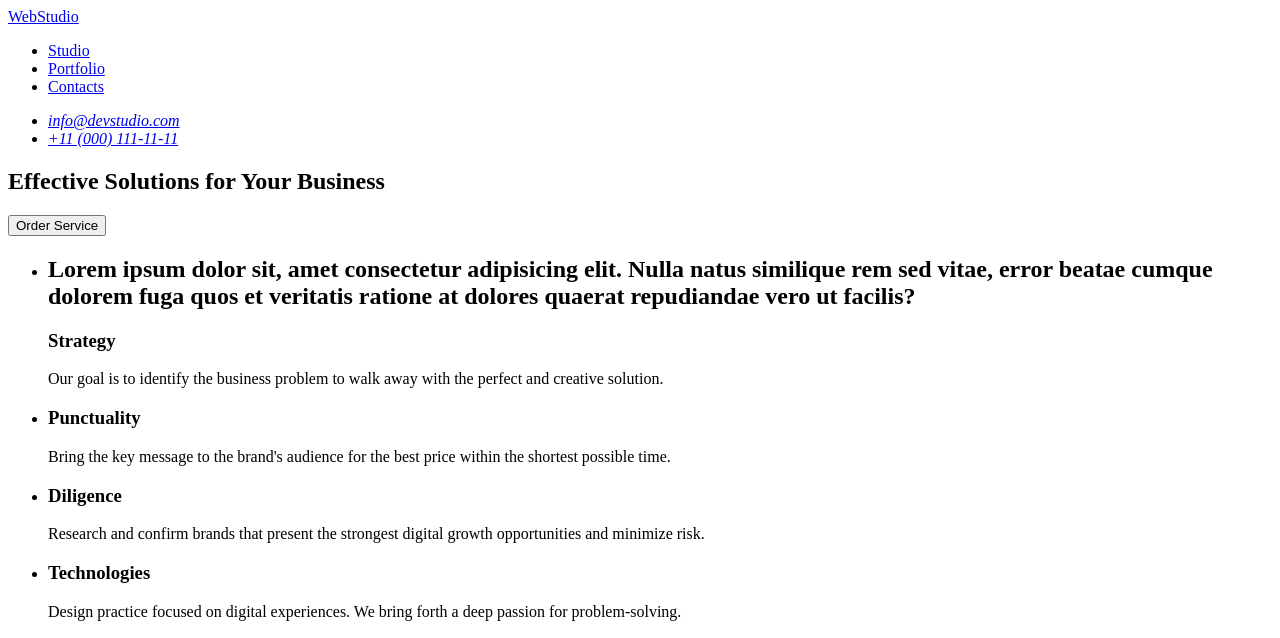
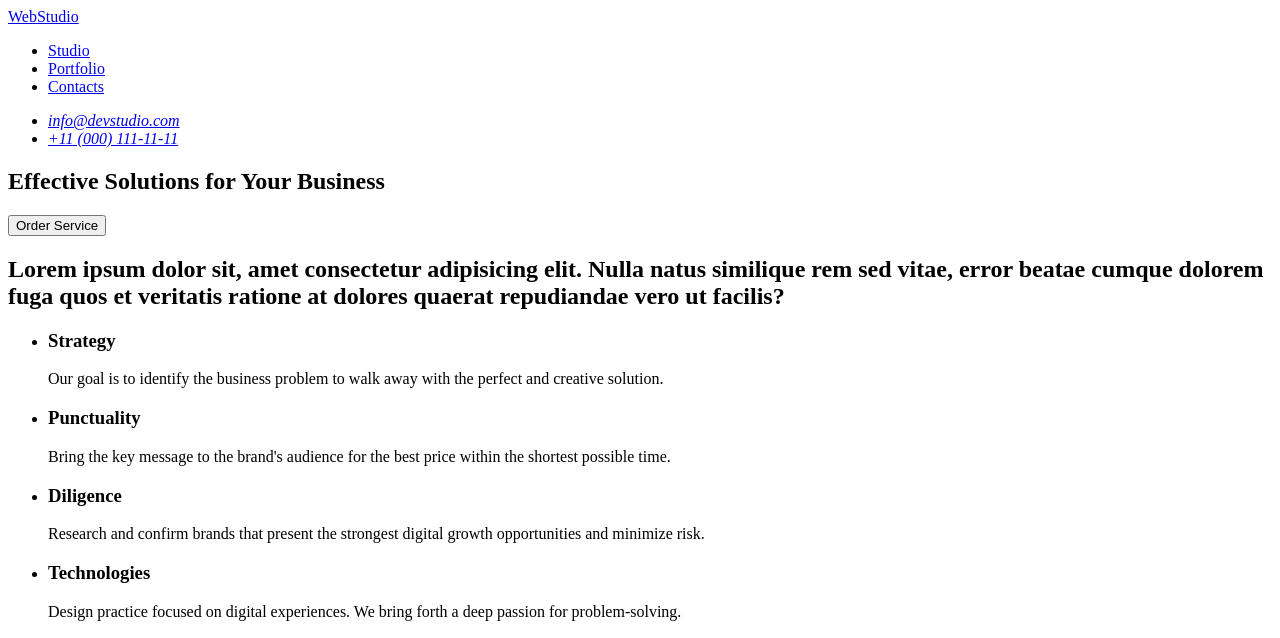
Before and after one commit to Kharisova-Anna/goit-markup-hw-01, a plain HTML site: page index.html in a window 1280 px wide. Shown: the top 638 px of the page. Drawn offline with Linux system fonts and the light colour scheme.

Commit message:
change index.html

```diff
--- a/index.html
+++ b/index.html
@@ -30,14 +30,13 @@
         <button type="button">Order Service</button>
       </section>
       <section>
+        <h2>
+          Lorem ipsum dolor sit, amet consectetur adipisicing elit. Nulla natus
+          similique rem sed vitae, error beatae cumque dolorem fuga quos et
+          veritatis ratione at dolores quaerat repudiandae vero ut facilis?
+        </h2>
         <ul>
           <li>
-            <h2>
-              Lorem ipsum dolor sit, amet consectetur adipisicing elit. Nulla
-              natus similique rem sed vitae, error beatae cumque dolorem fuga
-              quos et veritatis ratione at dolores quaerat repudiandae vero ut
-              facilis?
-            </h2>
             <h3>Strategy</h3>
             <p>
               Our goal is to identify the business problem to walk away with the
```
